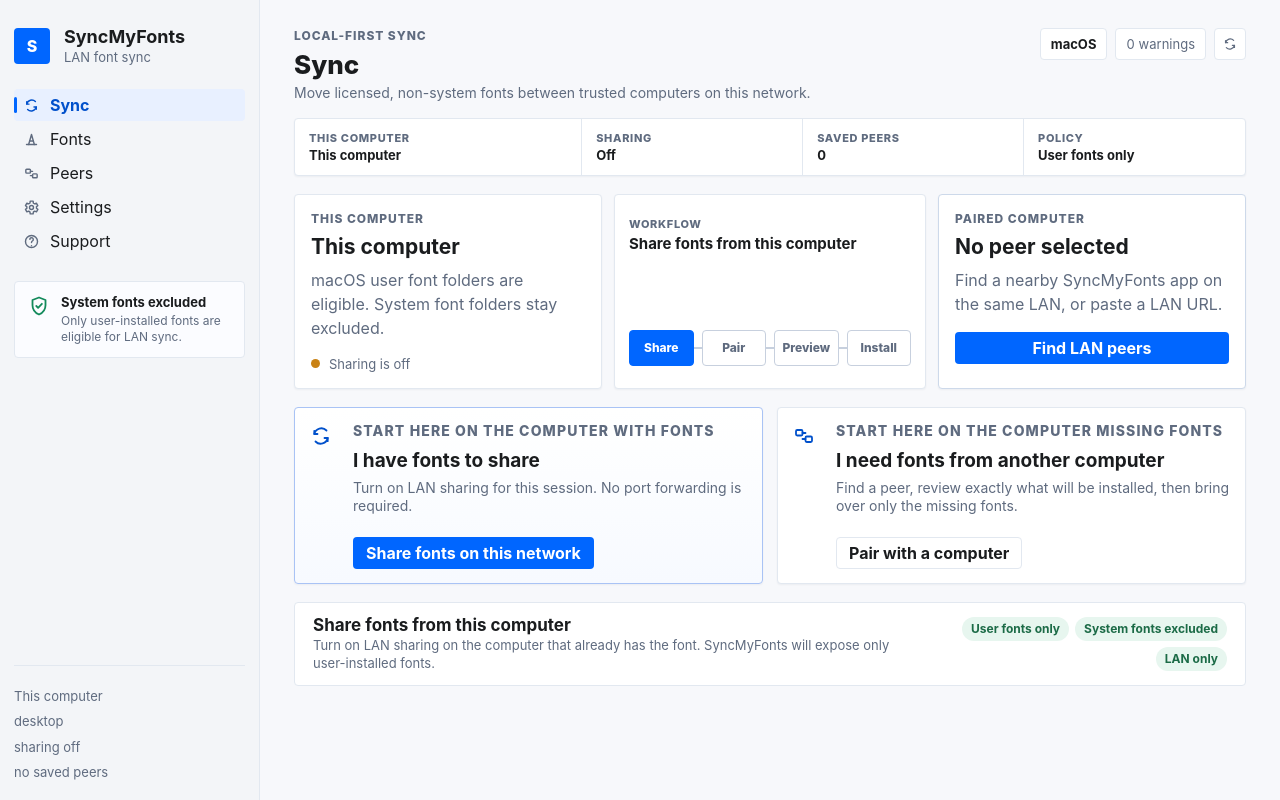
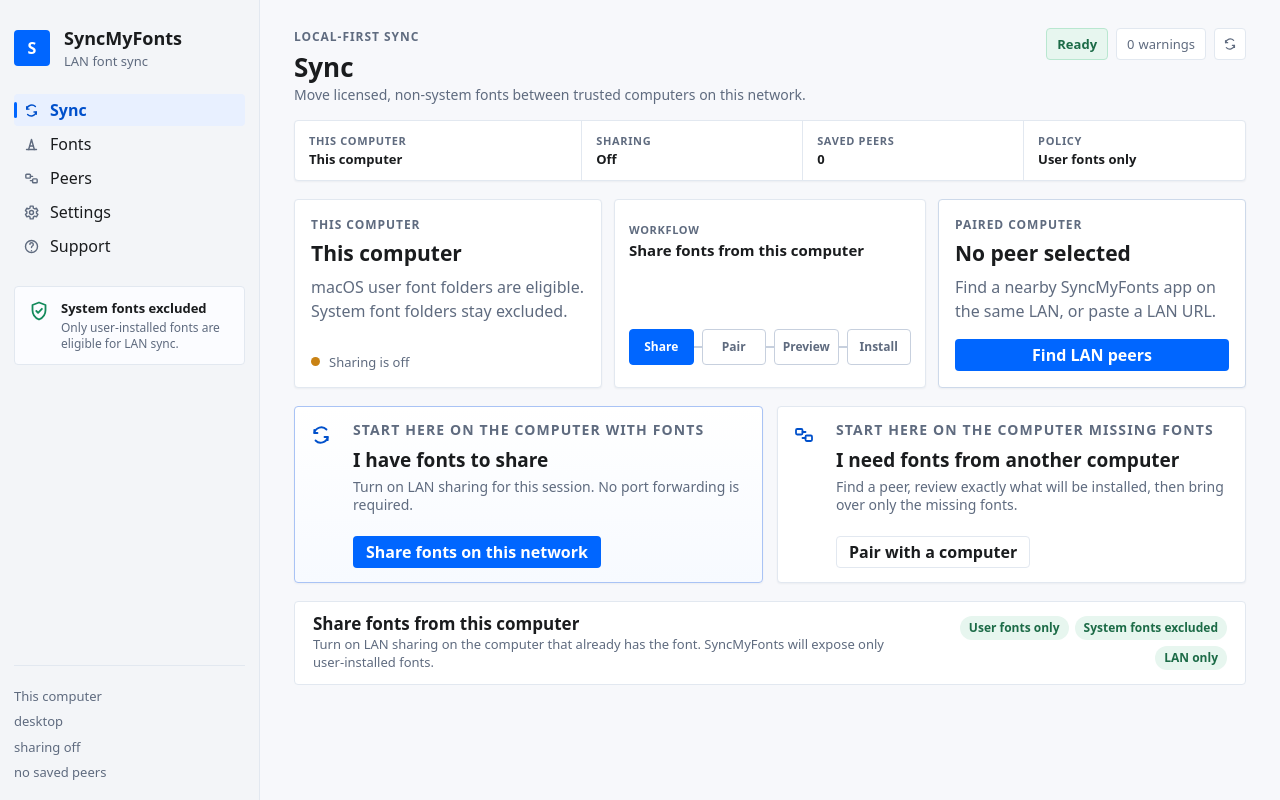
Before and after one commit to pcamp96/SyncMyFonts, a website: page apps/syncmyfonts-ui/dist/index.html in a window 1280 px wide. Drawn offline with Linux system fonts and the light colour scheme.

Commit message:
Polish Tauri app status chrome

```diff
--- a/apps/syncmyfonts-ui/dist/index.html
+++ b/apps/syncmyfonts-ui/dist/index.html
@@ -101,7 +101,7 @@
             <p class="lede" id="viewLede">Move licensed, non-system fonts between trusted computers on this network.</p>
           </div>
           <div class="topbar-actions">
-            <span class="platform-pill" id="platformBadge">macOS</span>
+            <span class="status-pill" id="appReadiness">Ready</span>
             <span class="warning-pill"><span id="warningCount">0</span> warnings</span>
             <button class="icon-button" id="refreshButton" type="button" title="Refresh status" aria-label="Refresh status">
               <svg><use href="#icon-refresh"></use></svg>
--- a/apps/syncmyfonts-ui/dist/main.js
+++ b/apps/syncmyfonts-ui/dist/main.js
@@ -66,6 +66,10 @@ function formatSharingState(sharing) {
   return sharing ? "On" : "Off";
 }
 
+function formatReadiness(warnings) {
+  return Number(warnings) > 0 ? "Needs attention" : "Ready";
+}
+
 function renderPeerList(peers = []) {
   const list = document.getElementById("peerList");
   const empty = document.getElementById("peerEmptyState");
@@ -127,7 +131,6 @@ function setPlatform(platformName) {
   document.body.dataset.platform = platformName;
   setText("platformTitle", content.title);
   setText("platformCopy", content.copy);
-  setText("platformBadge", content.label);
   setText("platformPanelBadge", content.label);
   setText("platformHint", content.hint);
 }
@@ -150,6 +153,7 @@ async function refreshSnapshot() {
     setText("stripSharingState", formatSharingState(snapshot.sharing));
     setText("stripPeerCount", String(snapshot.saved_peers));
     setText("warningCount", snapshot.warnings);
+    setText("appReadiness", formatReadiness(snapshot.warnings));
     setText("userFontDir", snapshot.user_font_dir);
     setText("managedFontDir", snapshot.managed_font_dir);
     setText("userFontCount", `${snapshot.user_font_count} found`);
--- a/apps/syncmyfonts-ui/dist/styles.css
+++ b/apps/syncmyfonts-ui/dist/styles.css
@@ -15,7 +15,7 @@
   --amber: #c98214;
   --shadow: 0 1px 2px rgba(23, 32, 51, 0.05);
   --radius: 4px;
-  font-family: Inter, ui-sans-serif, system-ui, -apple-system, BlinkMacSystemFont, "Segoe UI", sans-serif;
+  font-family: ui-sans-serif, system-ui, -apple-system, BlinkMacSystemFont, "Segoe UI", Inter, sans-serif;
 }
 
 * {
@@ -270,7 +270,7 @@ h2 {
   white-space: nowrap;
 }
 
-.platform-pill,
+.status-pill,
 .warning-pill {
   display: inline-flex;
   align-items: center;
@@ -284,8 +284,10 @@ h2 {
   font-size: 13px;
 }
 
-.platform-pill {
-  color: var(--ink);
+.status-pill {
+  color: #1c6b47;
+  background: var(--green-soft);
+  border-color: #b9e7d0;
   font-weight: 700;
 }
 
```
